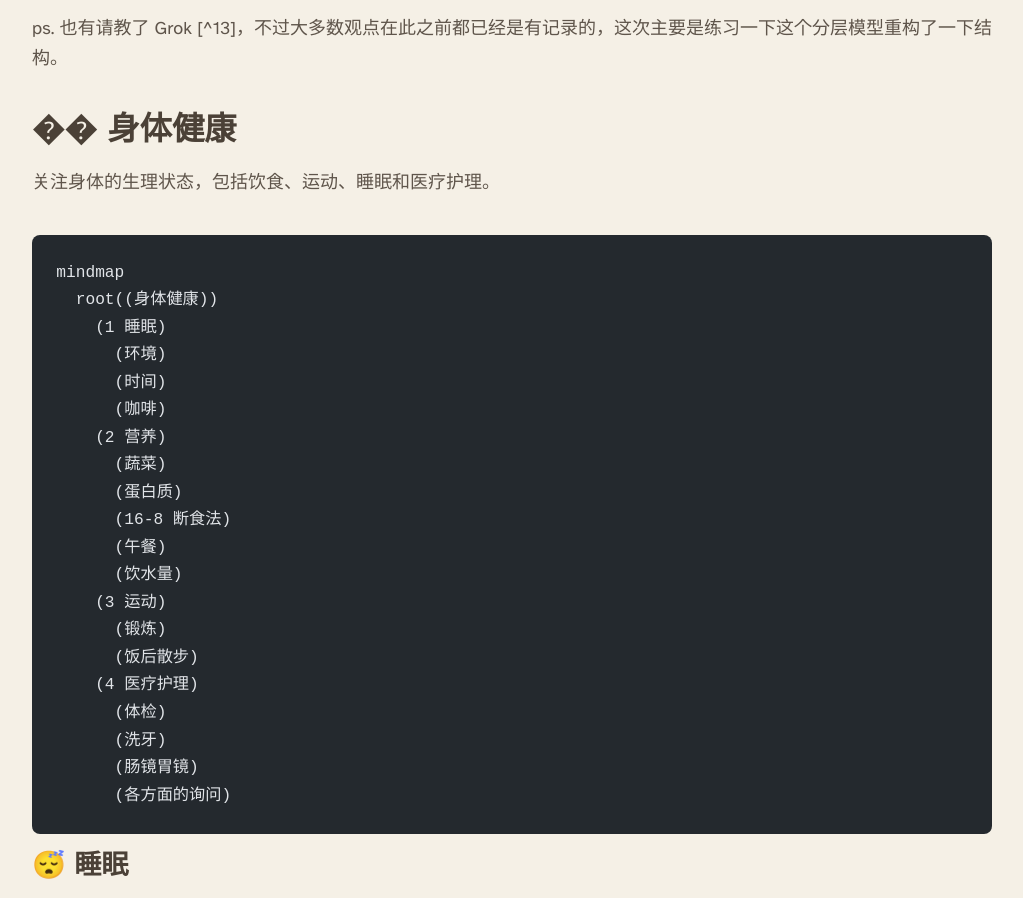
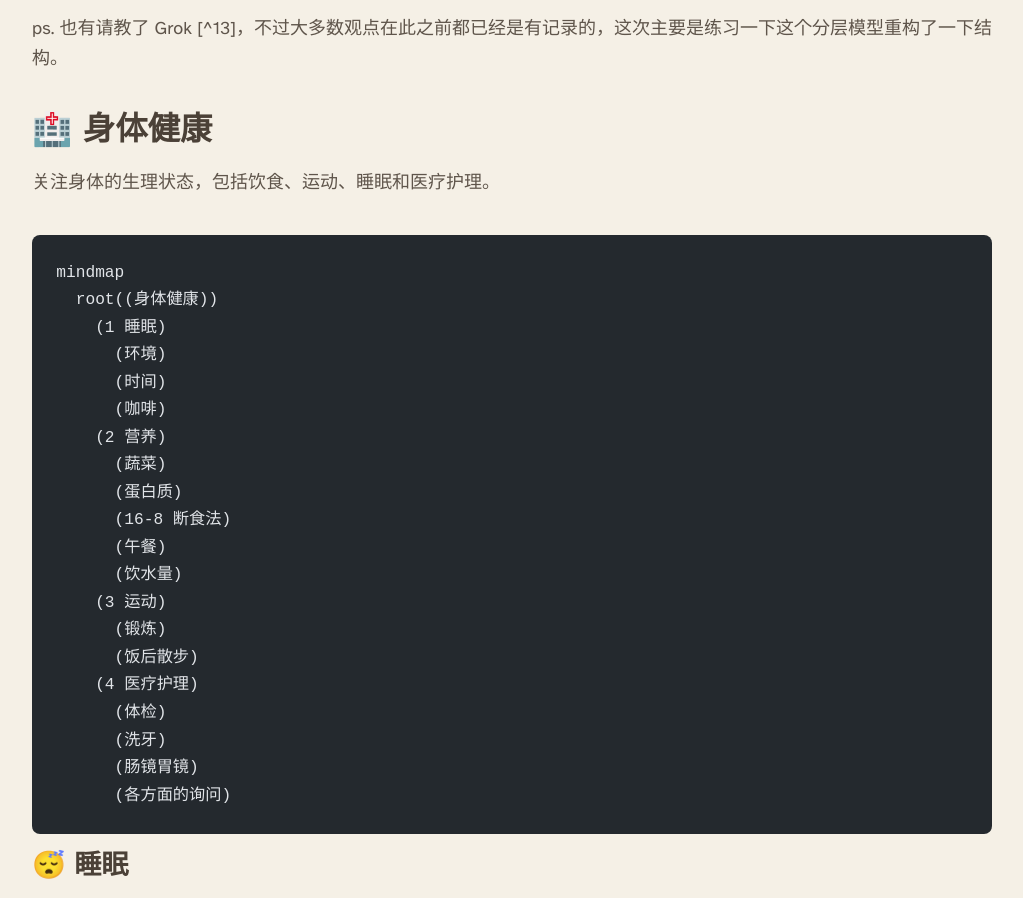
Before and after one commit to niracler/bokushi, an Astro site: page /health in a window 1280 px wide. Shown: the part 2219-3117 px from the top of the page, without its empty margins (128-1151 px from the left). Built offline with nearby package versions, Linux system fonts and the light colour scheme; Astro itself is replaced by a stand-in of ours; some packages are replaced by stand-ins of ours; code samples lack their colours; no server answers; a script that the page names is missing; a web font is replaced by a local one.

Commit message:
feat(blog): update icon for body health sectio

```diff
--- a/src/content/blog/health.md
+++ b/src/content/blog/health.md
@@ -69,7 +69,7 @@ mindmap
 
 ps. 也有请教了 Grok [^13]，不过大多数观点在此之前都已经是有记录的，这次主要是练习一下这个分层模型重构了一下结构。
 
-## �� 身体健康
+## 🏥 身体健康
 
 关注身体的生理状态，包括饮食、运动、睡眠和医疗护理。
 
```
